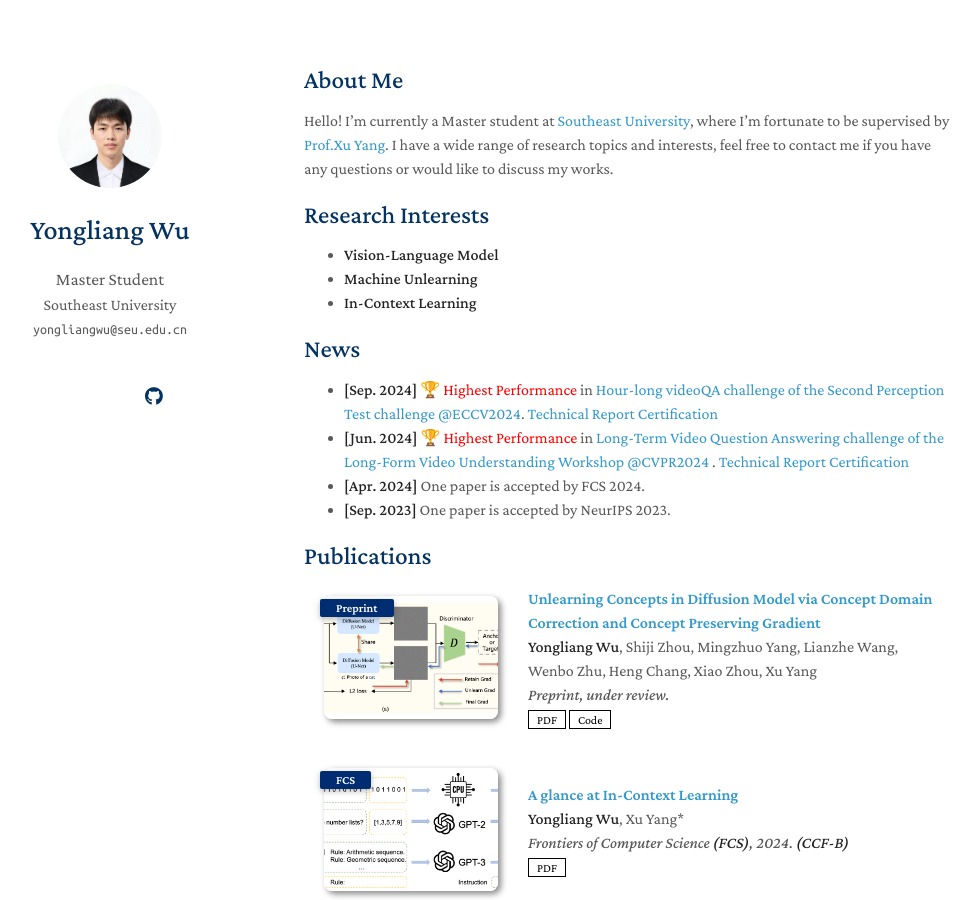
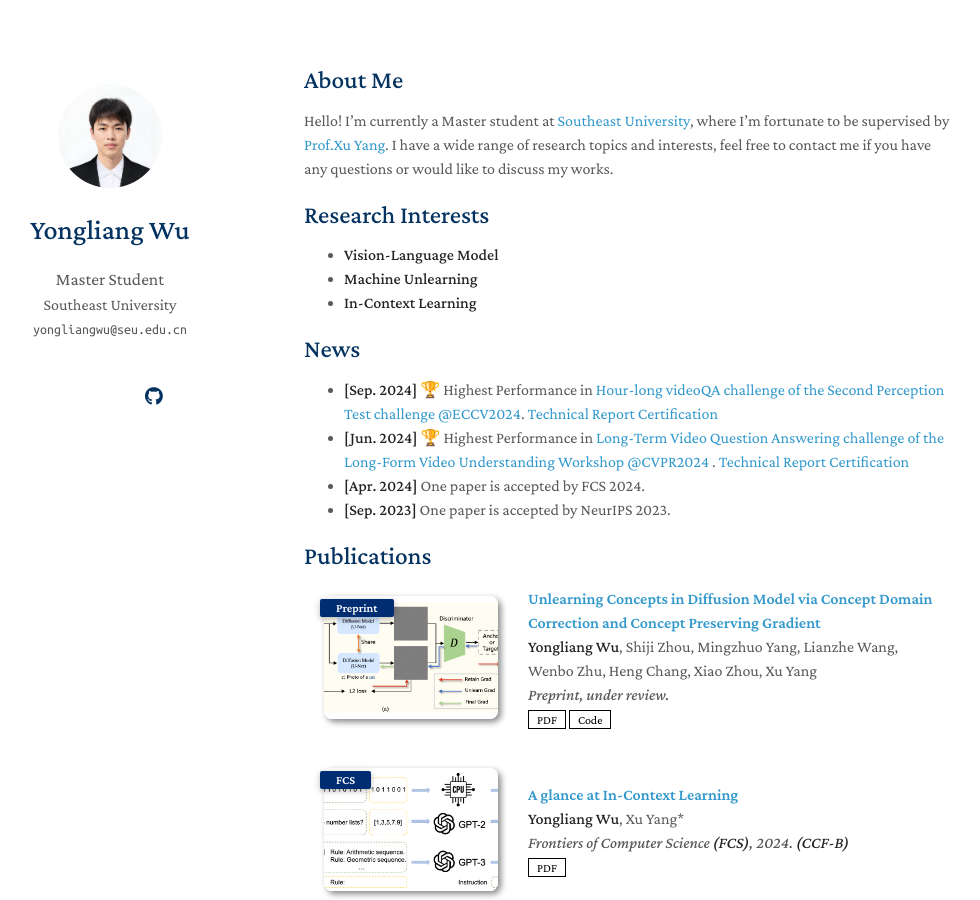
Before and after one commit to yongliang-wu/yongliang-wu.github.io, a Jekyll site: the page built from index.md, in a window 1280 px wide and 900 px high. Shown: the whole window, without its empty margins (166-1146 px from the left). Built offline with Jekyll 4.4.1, drawn with Linux system fonts in a browser that asks for light colours; nearby versions of some CDN libraries; a style sheet for code colours, icons or effects is not loaded; our own code applies the rules of GitHub Pages for plain Markdown files.

Commit message:
Update index.md

```diff
--- a/index.md
+++ b/index.md
@@ -13,9 +13,9 @@
 - **In-Context Learning**
 
 ## News
-- **[Sep. 2024]** <span style="color:red;">🏆 Highest Performance</span> in [Hour-long videoQA challenge of the Second Perception Test challenge @ECCV2024](https://ptchallenge-workshop.github.io/).
+- **[Sep. 2024]** 🏆 Highest Performance in [Hour-long videoQA challenge of the Second Perception Test challenge @ECCV2024](https://ptchallenge-workshop.github.io/).
 [Technical Report](https://drive.google.com/file/d/1R0zpIGfviujEjo7deg5IqmJQaPLxHs5J/view) [Certification](./assets/img/hourlong.pdf)
-- **[Jun. 2024]** <span style="color:red;">🏆 Highest Performance</span> in [Long-Term Video Question Answering challenge of the Long-Form Video Understanding Workshop @CVPR2024 ](https://sites.google.com/view/loveucvpr24/track1).
+- **[Jun. 2024]** 🏆 Highest Performance in [Long-Term Video Question Answering challenge of the Long-Form Video Understanding Workshop @CVPR2024 ](https://sites.google.com/view/loveucvpr24/track1).
 [Technical Report](https://arxiv.org/abs/2406.17309) [Certification](./assets/img/moivechat.pdf)
 - **[Apr. 2024]** One paper is accepted by FCS 2024.
 - **[Sep. 2023]** One paper is accepted by NeurIPS 2023.
```
